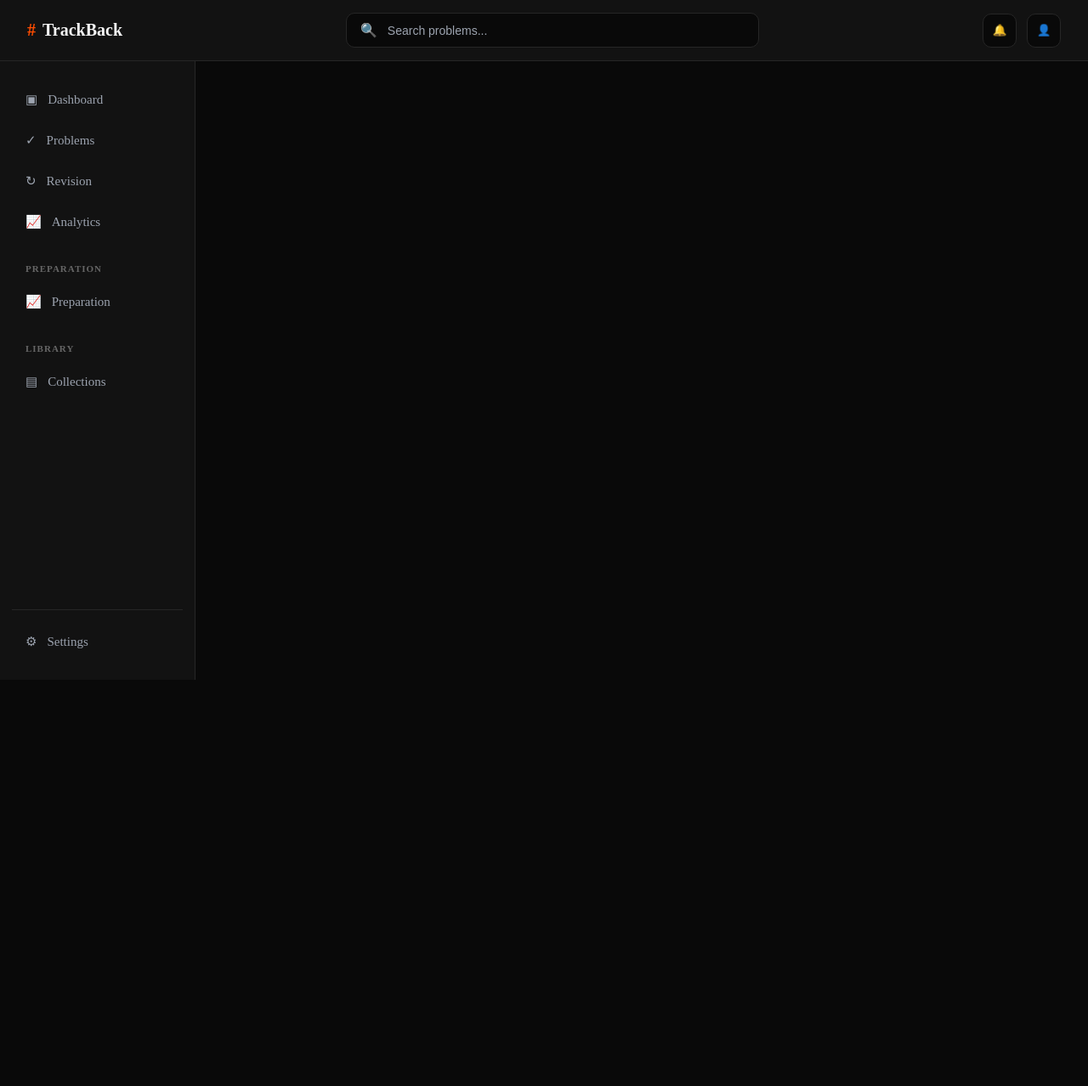
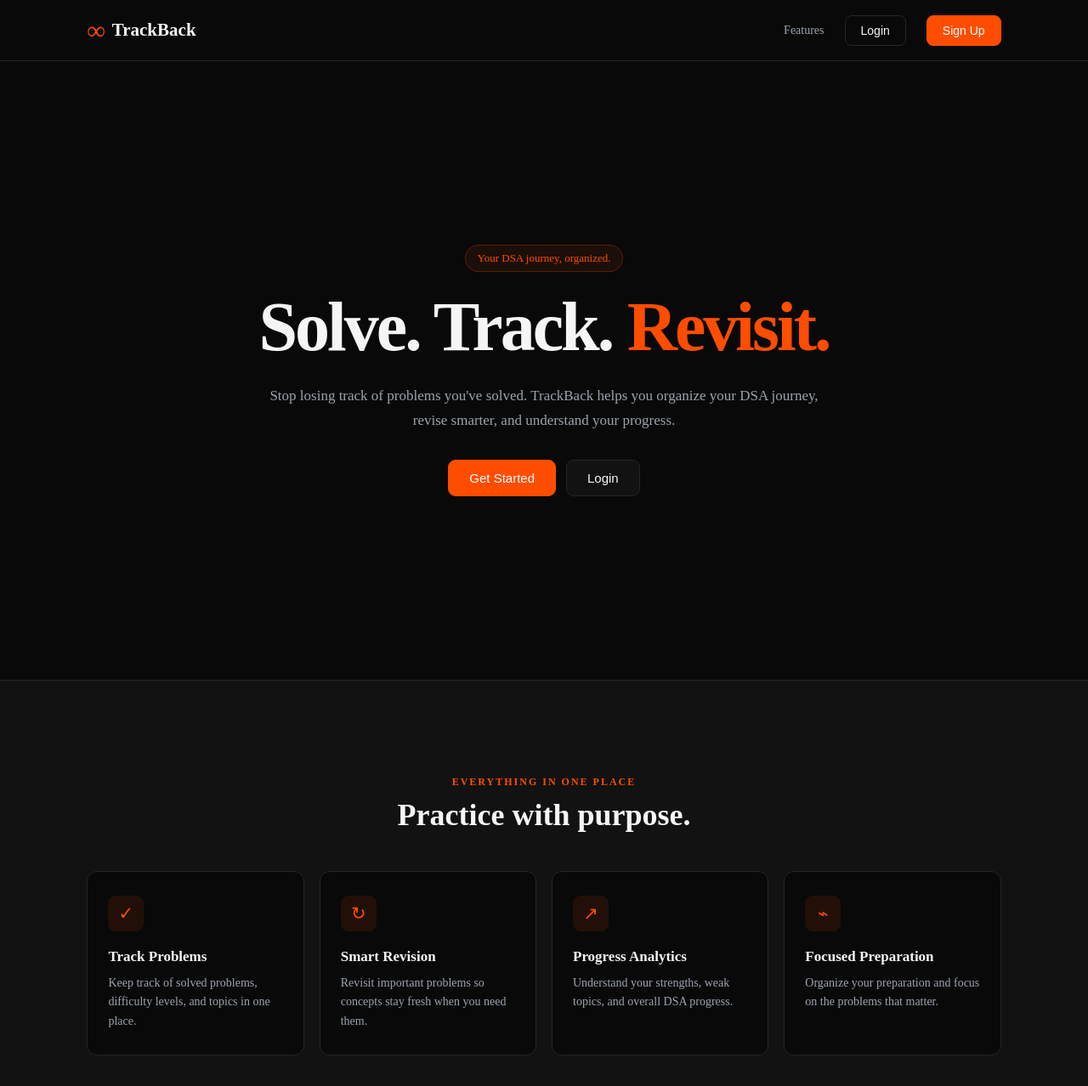
Before and after one commit to adityaxsit/LeetTrack-Pro, a React (Vite) app in the folder client/: page / in a window 1280 px wide. Shown: the top 1278 px of the page at 85% size. Before the commit the page ends 800 px from the top, so only its background shows below. Built offline with nearby package versions, Linux system fonts and the light colour scheme.

Commit message:
Responsive landing page added

```diff
--- /dev/null
+++ b/client/src/components/HomeNavbar.jsx
@@ -0,0 +1,27 @@
+import { Link } from "react-router-dom";
+import styles from "./HomeNavbar.module.css";
+
+function HomeNavbar() {
+  return (
+    <nav className={styles.navbar}>
+      <Link to="/" className={styles.logo}>
+        <span className={styles.logoIcon}>∞</span>
+        <span>TrackBack</span>
+      </Link>
+
+      <div className={styles.navLinks}>
+        <a href="#features">Features</a>
+
+        <button className={styles.loginButton}>
+          Login
+        </button>
+
+        <button className={styles.signupButton}>
+          Sign Up
+        </button>
+      </div>
+    </nav>
+  );
+}
+
+export default HomeNavbar;
--- /dev/null
+++ b/client/src/components/HomeNavbar.module.css
@@ -0,0 +1,101 @@
+.navbar {
+  height: 72px;
+  padding: 0 8%;
+
+  display: flex;
+  align-items: center;
+  justify-content: space-between;
+
+  background-color: var(--bg-primary);
+  border-bottom: 1px solid var(--border);
+}
+
+.logo {
+  display: flex;
+  align-items: center;
+  gap: 8px;
+
+  color: var(--text-primary);
+  text-decoration: none;
+
+  font-size: 21px;
+  font-weight: 700;
+}
+
+.logoIcon {
+  color: var(--lava);
+  font-size: 30px;
+  line-height: 1;
+}
+
+.navLinks {
+  display: flex;
+  align-items: center;
+  gap: 24px;
+}
+
+.navLinks a {
+  color: var(--text-secondary);
+  text-decoration: none;
+  font-size: 14px;
+}
+
+.navLinks a:hover {
+  color: var(--text-primary);
+}
+
+.loginButton,
+.signupButton {
+  padding: 9px 18px;
+
+  border-radius: 8px;
+  font-size: 14px;
+  cursor: pointer;
+}
+
+.loginButton {
+  color: var(--text-primary);
+  background: transparent;
+  border: 1px solid var(--border);
+}
+
+.loginButton:hover {
+  border-color: var(--lava);
+}
+
+.signupButton {
+  color: white;
+  background-color: var(--lava);
+  border: 1px solid var(--lava);
+}
+
+.signupButton:hover {
+  opacity: 0.9;
+}
+
+@media (max-width: 600px) {
+  .navbar {
+    padding: 0 18px;
+  }
+
+  .navLinks {
+    gap: 8px;
+  }
+
+  .navLinks > a {
+    display: none;
+  }
+
+  .loginButton,
+  .signupButton {
+    padding: 8px 12px;
+  }
+
+  .logo {
+    font-size: 18px;
+  }
+
+  .logoIcon {
+    font-size: 25px;
+  }
+}
--- /dev/null
+++ b/client/src/pages/Home.jsx
@@ -0,0 +1,94 @@
+import HomeNavbar from "../components/HomeNavbar";
+import styles from "./Home.module.css";
+
+function Home() {
+  const features = [
+    {
+      icon: "✓",
+      title: "Track Problems",
+      description:
+        "Keep track of solved problems, difficulty levels, and topics in one place.",
+    },
+    {
+      icon: "↻",
+      title: "Smart Revision",
+      description:
+        "Revisit important problems so concepts stay fresh when you need them.",
+    },
+    {
+      icon: "↗",
+      title: "Progress Analytics",
+      description:
+        "Understand your strengths, weak topics, and overall DSA progress.",
+    },
+    {
+      icon: "⌁",
+      title: "Focused Preparation",
+      description:
+        "Organize your preparation and focus on the problems that matter.",
+    },
+  ];
+
+  return (
+    <div className={styles.home}>
+      <HomeNavbar />
+
+      <main>
+        <section className={styles.hero}>
+          <div className={styles.badge}>
+            Your DSA journey, organized.
+          </div>
+
+          <h1>
+            Solve. Track.
+            <span> Revisit.</span>
+          </h1>
+
+          <p>
+            Stop losing track of problems you've solved.
+            TrackBack helps you organize your DSA journey,
+            revise smarter, and understand your progress.
+          </p>
+
+          <div className={styles.heroActions}>
+            <button className={styles.primaryButton}>
+              Get Started
+            </button>
+
+            <button className={styles.secondaryButton}>
+              Login
+            </button>
+          </div>
+        </section>
+
+        <section
+          className={styles.features}
+          id="features"
+        >
+          <div className={styles.sectionHeading}>
+            <p>EVERYTHING IN ONE PLACE</p>
+            <h2>Practice with purpose.</h2>
+          </div>
+
+          <div className={styles.featureGrid}>
+            {features.map((feature) => (
+              <div
+                className={styles.featureCard}
+                key={feature.title}
+              >
+                <div className={styles.featureIcon}>
+                  {feature.icon}
+                </div>
+
+                <h3>{feature.title}</h3>
+                <p>{feature.description}</p>
+              </div>
+            ))}
+          </div>
+        </section>
+      </main>
+    </div>
+  );
+}
+
+export default Home;
--- /dev/null
+++ b/client/src/pages/Home.module.css
@@ -0,0 +1,210 @@
+.home {
+  min-height: 100vh;
+  background-color: var(--bg-primary);
+  color: var(--text-primary);
+}
+
+
+
+.hero {
+  min-height: calc(100vh - 72px);
+
+  display: flex;
+  flex-direction: column;
+  justify-content: center;
+  align-items: center;
+
+  padding: 80px 20px;
+  text-align: center;
+}
+
+.badge {
+  margin-bottom: 22px;
+  padding: 7px 14px;
+
+  color: var(--lava);
+  background-color: rgba(255, 77, 0, 0.08);
+  border: 1px solid rgba(255, 77, 0, 0.25);
+  border-radius: 20px;
+
+  font-size: 13px;
+}
+
+.hero h1 {
+  max-width: 850px;
+  margin: 0;
+
+  font-size: clamp(48px, 7vw, 82px);
+  line-height: 1.05;
+  letter-spacing: -3px;
+}
+
+.hero h1 span {
+  color: var(--lava);
+}
+
+.hero > p {
+  max-width: 650px;
+  margin: 24px 0 32px;
+
+  color: var(--text-secondary);
+
+  font-size: 17px;
+  line-height: 1.7;
+}
+
+.heroActions {
+  display: flex;
+  gap: 12px;
+}
+
+.primaryButton,
+.secondaryButton {
+  padding: 12px 24px;
+
+  border-radius: 9px;
+  font-size: 15px;
+
+  cursor: pointer;
+}
+
+.primaryButton {
+  color: white;
+  background-color: var(--lava);
+  border: 1px solid var(--lava);
+}
+
+.secondaryButton {
+  color: var(--text-primary);
+  background-color: var(--bg-secondary);
+  border: 1px solid var(--border);
+}
+
+.primaryButton:hover {
+  opacity: 0.9;
+}
+
+.secondaryButton:hover {
+  border-color: var(--lava);
+}
+
+
+
+
+.features {
+  padding: 100px 8%;
+  background-color: var(--bg-secondary);
+  border-top: 1px solid var(--border);
+}
+
+.sectionHeading {
+  margin-bottom: 45px;
+  text-align: center;
+}
+
+.sectionHeading > p {
+  margin-bottom: 10px;
+
+  color: var(--lava);
+
+  font-size: 12px;
+  font-weight: 600;
+  letter-spacing: 2px;
+}
+
+.sectionHeading h2 {
+  margin: 0;
+
+  font-size: 36px;
+}
+
+.featureGrid {
+  max-width: 1100px;
+  margin: 0 auto;
+
+  display: grid;
+  grid-template-columns: repeat(4, 1fr);
+  gap: 18px;
+}
+
+.featureCard {
+  padding: 28px 24px;
+
+  background-color: var(--bg-primary);
+  border: 1px solid var(--border);
+  border-radius: 12px;
+
+  transition: transform 0.2s, border-color 0.2s;
+}
+
+.featureCard:hover {
+  transform: translateY(-4px);
+  border-color: rgba(255, 77, 0, 0.5);
+}
+
+.featureIcon {
+  width: 42px;
+  height: 42px;
+
+  display: flex;
+  align-items: center;
+  justify-content: center;
+
+  margin-bottom: 20px;
+
+  color: var(--lava);
+  background-color: rgba(255, 77, 0, 0.1);
+  border-radius: 9px;
+
+  font-size: 21px;
+}
+
+.featureCard h3 {
+  margin: 0 0 10px;
+  font-size: 17px;
+}
+
+.featureCard p {
+  margin: 0;
+
+  color: var(--text-secondary);
+
+  font-size: 14px;
+  line-height: 1.6;
+}
+
+
+
+
+@media (max-width: 900px) {
+  .featureGrid {
+    grid-template-columns: repeat(2, 1fr);
+  }
+}
+
+@media (max-width: 550px) {
+  .hero {
+    padding: 60px 20px;
+  }
+
+  .hero h1 {
+    font-size: 48px;
+    letter-spacing: -2px;
+  }
+
+  .hero > p {
+    font-size: 15px;
+  }
+
+  .features {
+    padding: 70px 20px;
+  }
+
+  .featureGrid {
+    grid-template-columns: 1fr;
+  }
+
+  .sectionHeading h2 {
+    font-size: 30px;
+  }
+}
```
Also changed, not shown: client/src/main.jsx (+15 -10 lines).
